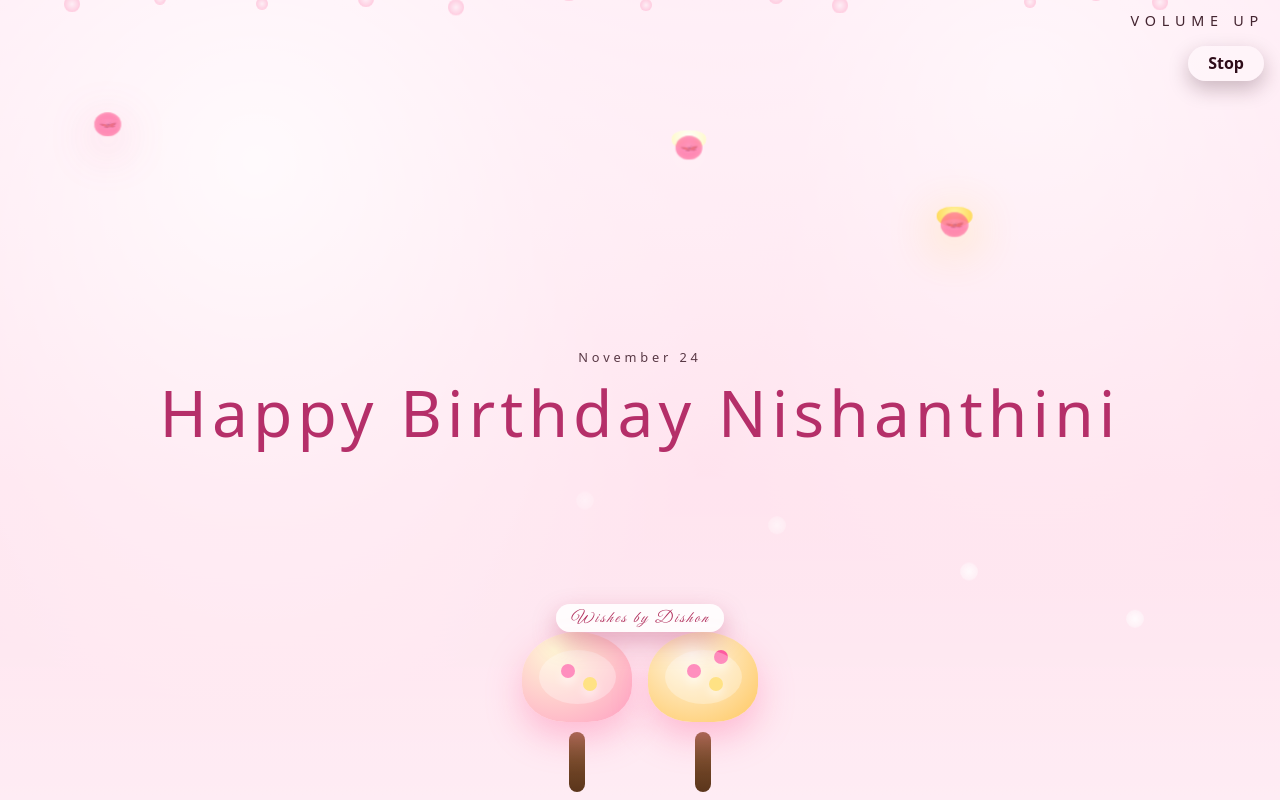
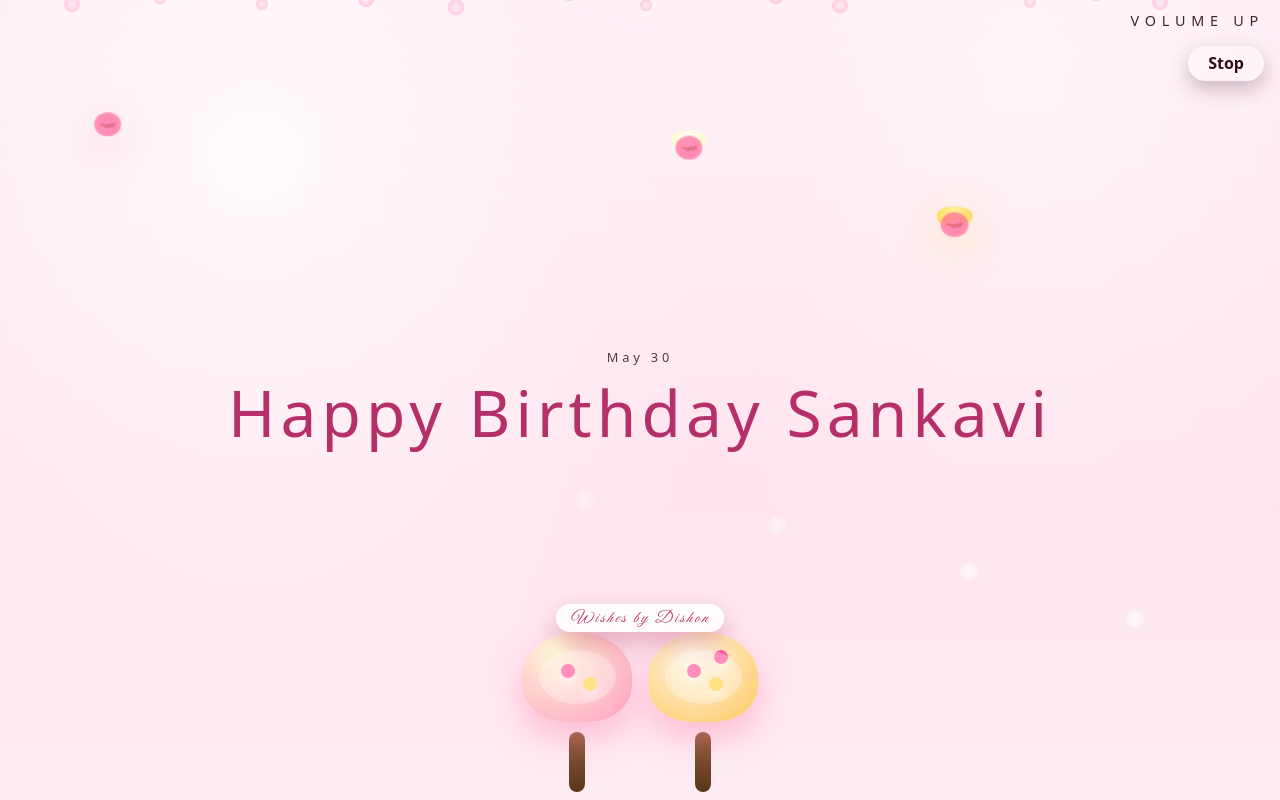
Before and after one commit to Dishon-webdev/Birthday, a React (Vite) app: page / in a window 1280 px wide. Built offline with nearby package versions, Linux system fonts and the light colour scheme.

Commit message:
Updated for sankavi's birthday

```diff
--- a/src/App.tsx
+++ b/src/App.tsx
@@ -133,8 +133,8 @@ const App = () => {
           </p>
         </div>
         <main className="wish-block">
-          <p className="subtitle">November 24</p>
-          <h1>Happy Birthday Nishanthini</h1>
+          <p className="subtitle">May 30</p>
+          <h1>Happy Birthday Sankavi</h1>
         </main>
 
         <audio ref={audioRef} src={audioSrc} loop playsInline />
```
